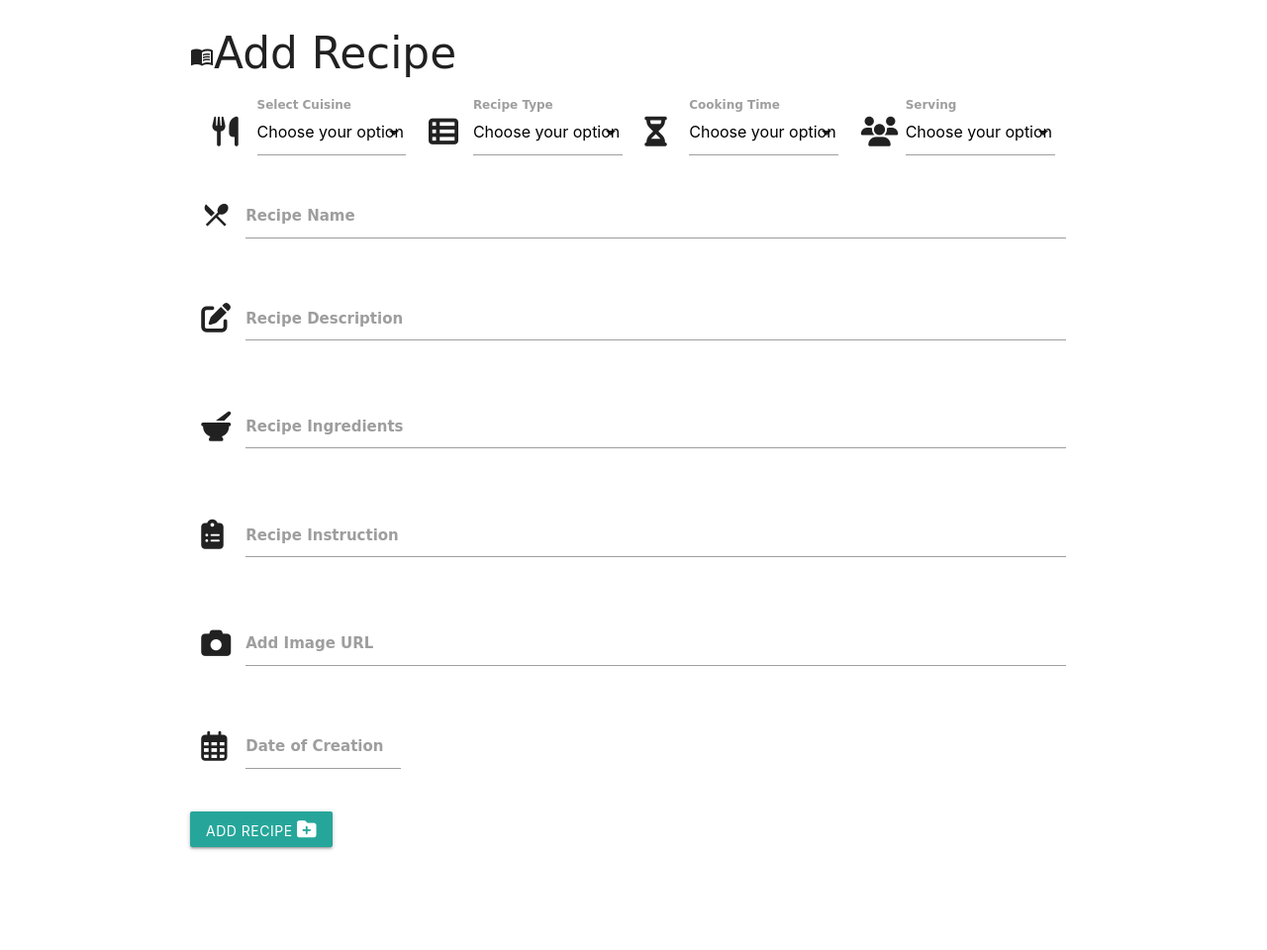
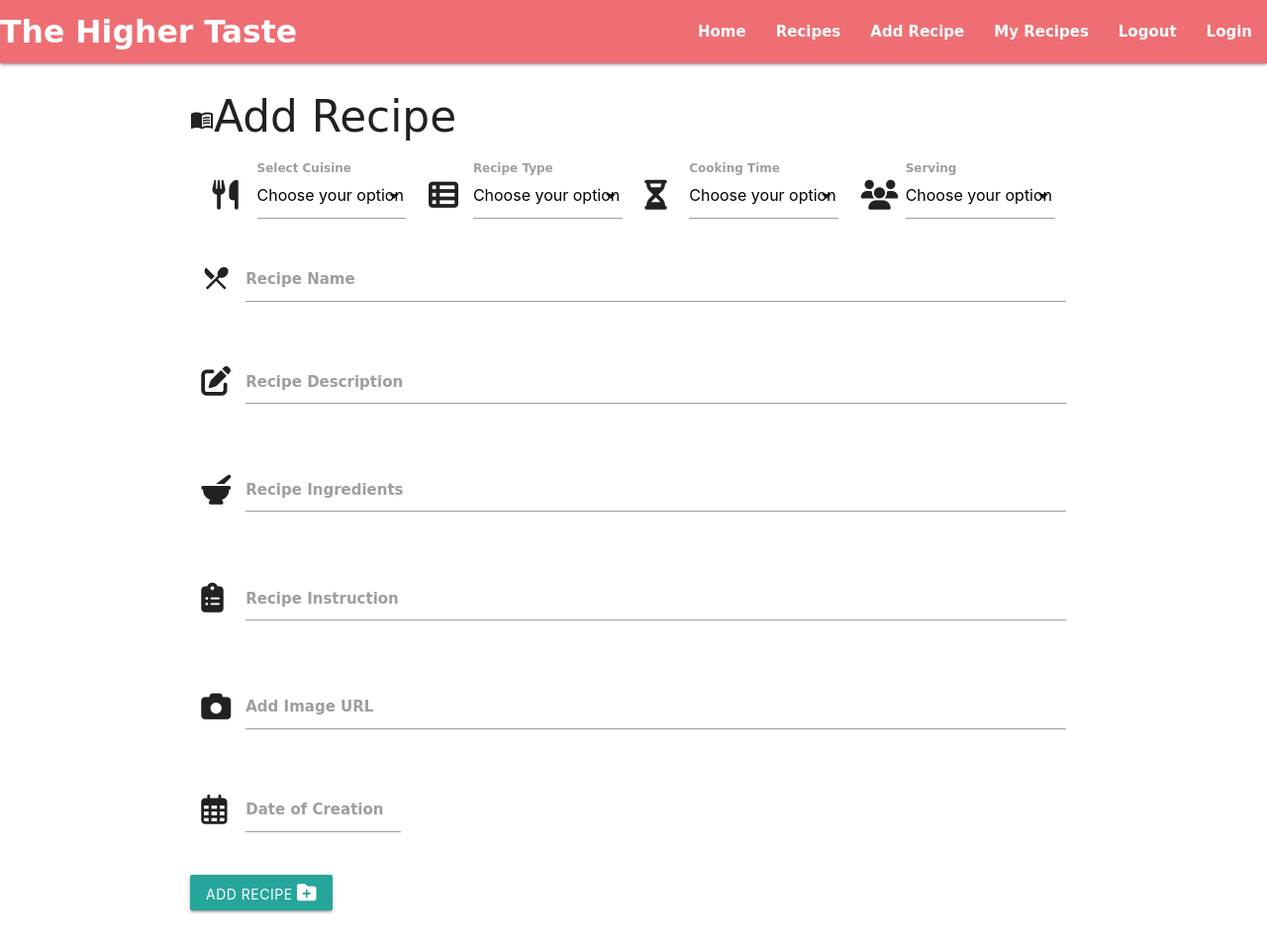
Before and after one commit to KTM28/The-Higher-Taste-CookBook, a Flask app: page /add_recipe in a window 1280 px wide. Shown: the whole page at 99% size. Before the commit the page ends 859 px from the top, so only its background shows below. Run offline with Flask 2, Linux system fonts and the light colour scheme; data that the repository does not hold is empty; some libraries are stand-ins or nearby versions.

Commit message:
navigation bar added in base.html

```diff
--- a/templates/base.html
+++ b/templates/base.html
@@ -14,20 +14,36 @@
 </head>
 
 <body>
-    <!-- <header>
+    <header>
+        <nav class="bg-org">
+            <div class="nav-wrapper">
+                <a href="{{ url_for('home_template')}}" class="brand-logo">The Higher Taste</a>
+                <a href="#" data-target="mobile-demo" class="sidenav-trigger"><i class="material-icons">menu</i></a>
+                <ul class="right hide-on-med-and-down">
+                    <li><a href="{{ url_for('home_template') }}">Home</a></li>
+                    <li><a href="{{ url_for('get_recipes')}}">Recipes</a></li>
 
-        <nav>
-            <div class="nav-wrapper">
-                <a href="#" class="brand-logo">Logo</a>
-                <ul id="nav-mobile" class="right hide-on-med-and-down">
-                    <li><a href="sass.html">Sass</a></li>
-                    <li><a href="badges.html">Components</a></li>
-                    <li><a href="collapsible.html">JavaScript</a></li>
+                    <li><a href="{{ url_for('add_recipe') }}">Add Recipe</a></li>
+
+                    <li><a href="#">My Recipes</a></li>
+                    <li><a href="#">Logout</a></li>
+
+                    <li><a href="{{ url_for('login_user') }}">Login</a></li>
                 </ul>
+                <!-- side Nav -->
+                <ul class="sidenav bg-org" id="mobile-demo">
+                    <li><a href="{{ url_for('home_template') }}">Home</a></li>
+                    <li><a href="{{ url_for('get_recipes') }}">Recipes</a></li>
+                    <li><a href="{{ url_for('add_recipe')}}">Add Recipe</a></li>
+                    <li><a href="#">My Recipes</a></li>
+                    <li><a href="#">Logout</a></li>
+                    <li><a href="{{ url_for('login_user') }}">Login</a></li>
+                </ul>
+
             </div>
         </nav>
 
-    </header> -->
+
         <main>
             <div class="row">
                 <div class="col s12">
```
Lines whose indentation alone changed are shown as unchanged.
